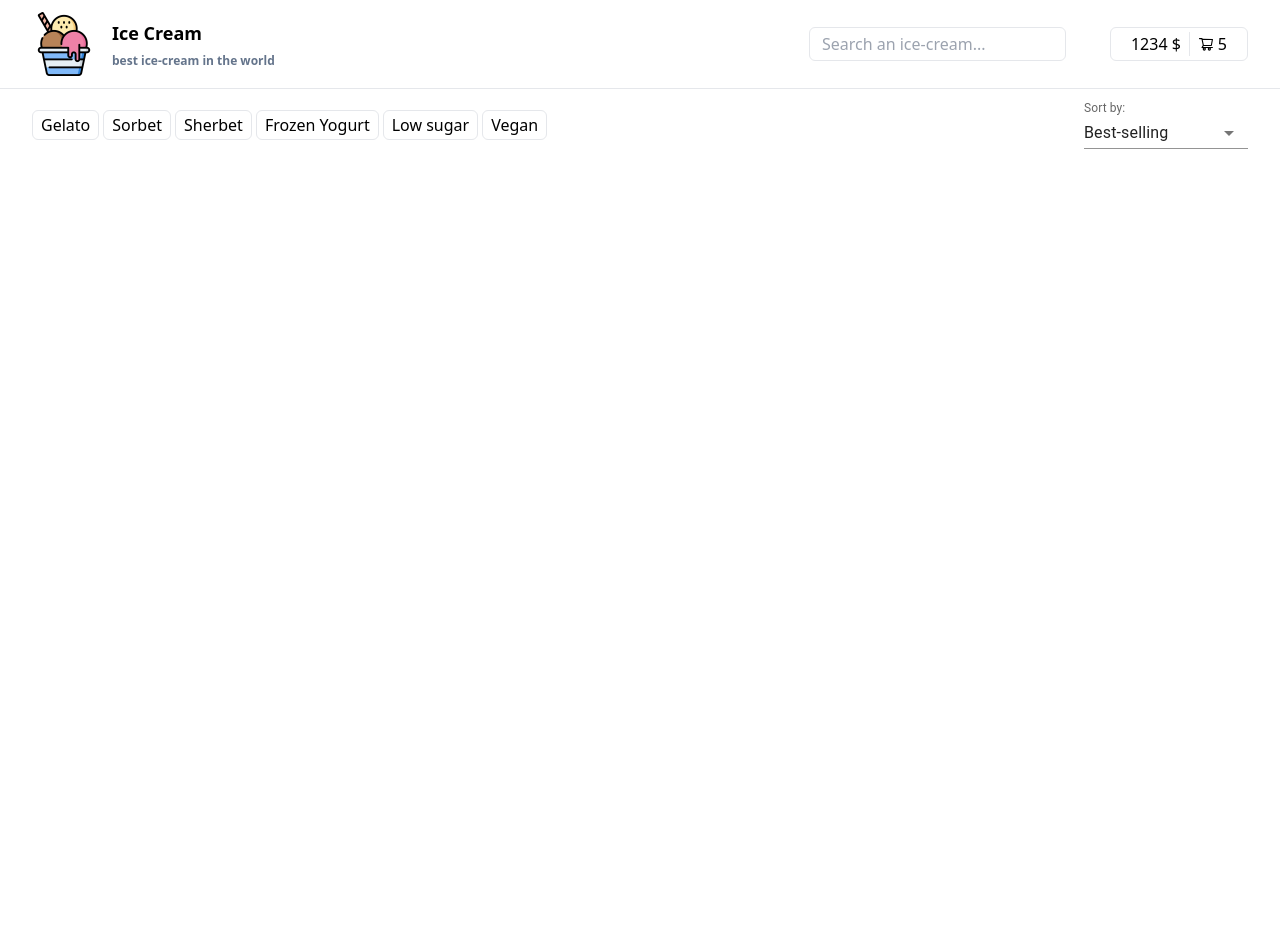
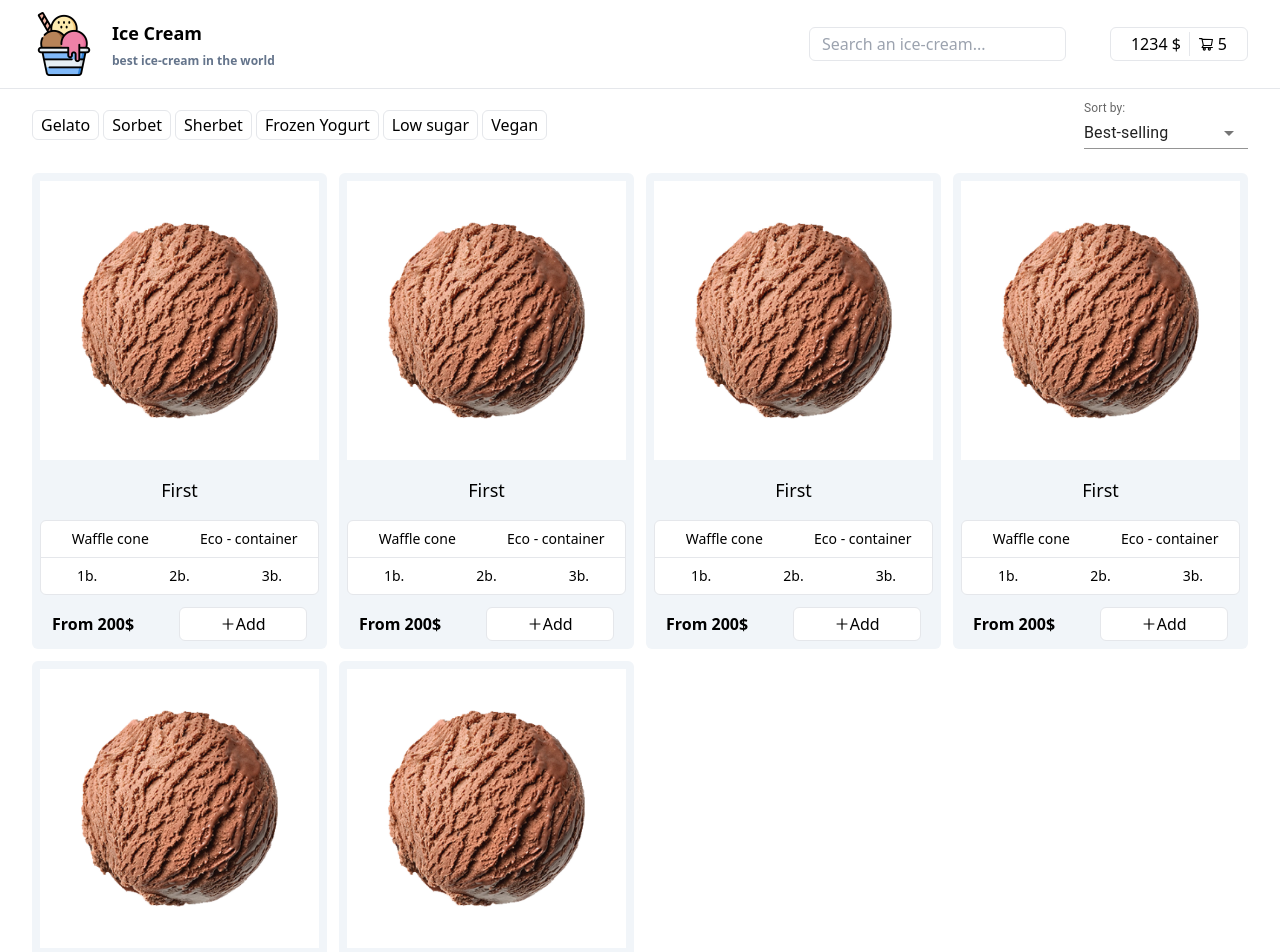
Before and after one commit to anysofronova/react-ts-ice-cream-app, a React (Create React App) app: page / in a window 1280 px wide. Shown: the top 952 px of the page. Before the commit the page ends 800 px from the top, so only its background shows below. Built offline with nearby package versions, Linux system fonts and the light colour scheme.

Commit message:
Products component

```diff
--- a/src/App.tsx
+++ b/src/App.tsx
@@ -1,12 +1,14 @@
 import "./App.css";
 import Header from "./components/Header/Header";
 import Filters from "./components/Filters/Filters";
+import Products from "./components/Products/Products";
 
 function App() {
   return (
     <div className="App">
       <Header />
       <Filters />
+      <Products />
     </div>
   );
 }
--- /dev/null
+++ b/src/components/Products/Products.module.scss
@@ -0,0 +1,3 @@
+.products {
+  @apply px-8 py-3 grid grid-cols-4 gap-3;
+}
--- /dev/null
+++ b/src/components/Products/Products.tsx
@@ -0,0 +1,17 @@
+import Item from "./Item/Item";
+import styles from "./Products.module.scss";
+
+const Products = () => {
+  return (
+    <div className={styles.products}>
+      <Item price={200} title={"First"} />
+      <Item price={200} title={"First"} />
+      <Item price={200} title={"First"} />
+      <Item price={200} title={"First"} />
+      <Item price={200} title={"First"} />
+      <Item price={200} title={"First"} />
+    </div>
+  );
+};
+
+export default Products;
```
